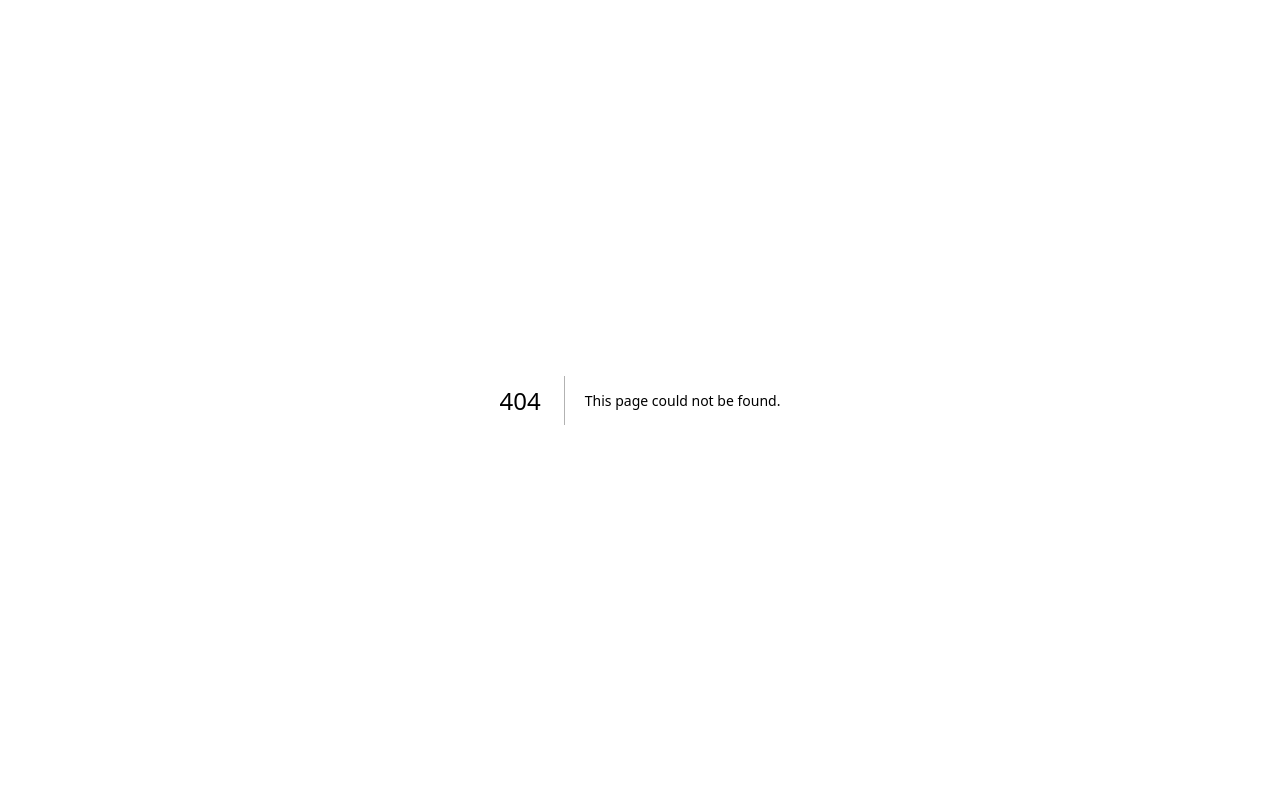
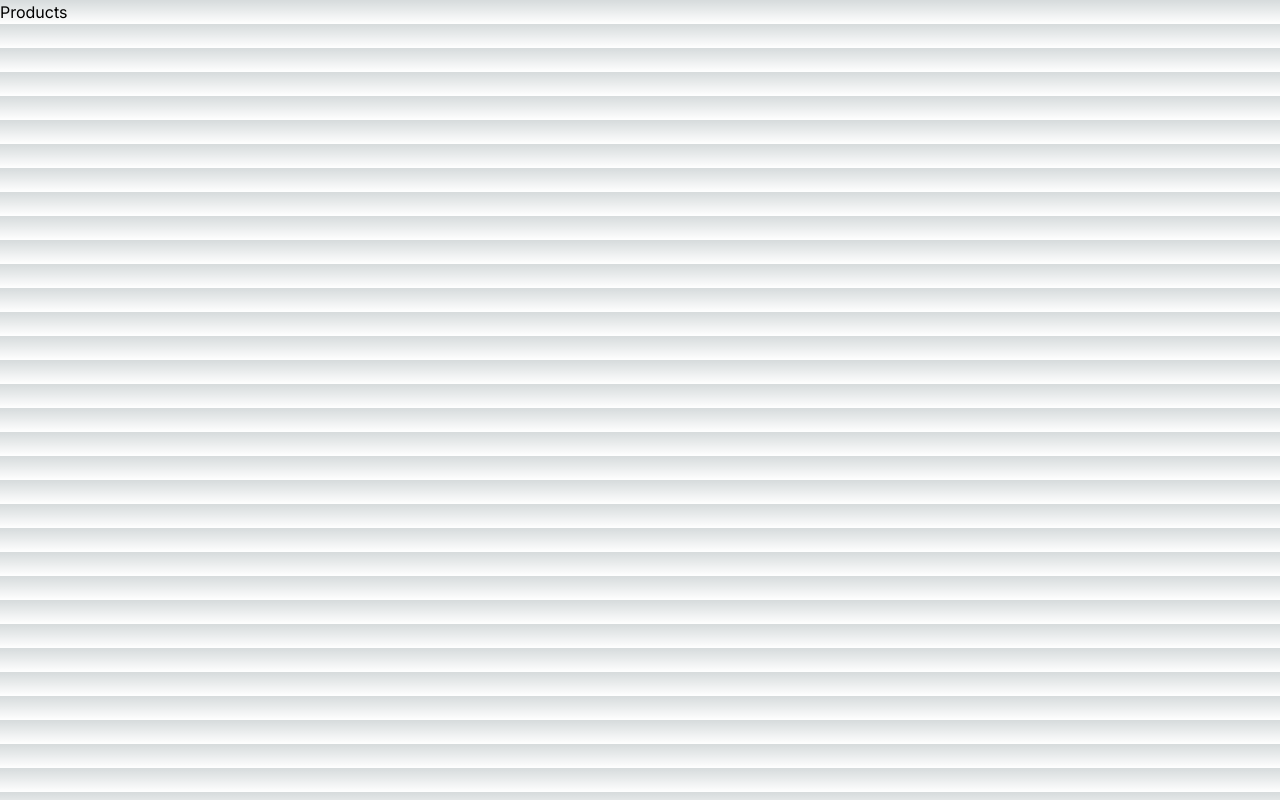
Before and after one commit to bagusperdanay7/toko-online-frontend, a Next.js app: page /products in a window 1280 px wide. Before the commit this address had no page. Built offline with nearby package versions, Linux system fonts and the light colour scheme.

Commit message:
first upload

```diff
--- /dev/null
+++ b/src/app/components/sidebar.js
@@ -0,0 +1,5 @@
+import Link from "next/link";
+
+export default function Sidebar() {
+  return <div>Sidebar</div>;
+}
--- a/src/app/globals.css
+++ b/src/app/globals.css
@@ -1,6 +1,10 @@
 @tailwind base;
 @tailwind components;
 @tailwind utilities;
+
+.btn {
+  @apply bg-coffee-800 py-4 px-7 rounded-xl hover:bg-coffee-800;
+}
 
 :root {
   --foreground-rgb: 0, 0, 0;
--- a/src/app/layout.js
+++ b/src/app/layout.js
@@ -4,8 +4,9 @@ import "./globals.css";
 const inter = Inter({ subsets: ["latin"] });
 
 export const metadata = {
-  title: "Create Next App",
-  description: "Generated by create next app",
+  title: "Toko Online Coffee",
+  description:
+    "Toko Online Coffee merupakan project buatan Bagus Perdana Yusuf & Robi Nurhidayat. Dibangun menggunakan Java Spring Boot dan Nextjs & React JS.",
 };
 
 export default function RootLayout({ children }) {
--- a/src/app/page.js
+++ b/src/app/page.js
@@ -1,8 +1,10 @@
 import Image from "next/image";
+import Sidebar from "./components/sidebar";
 
 export default function Home() {
   return (
     <main className="flex min-h-screen flex-col items-center justify-between p-24">
+      <Sidebar />
       <div className="z-10 max-w-5xl w-full items-center justify-between font-mono text-sm lg:flex">
         <p className="fixed left-0 top-0 flex w-full justify-center border-b border-gray-300 bg-gradient-to-b from-zinc-200 pb-6 pt-8 backdrop-blur-2xl dark:border-neutral-800 dark:bg-zinc-800/30 dark:from-inherit lg:static lg:w-auto  lg:rounded-xl lg:border lg:bg-gray-200 lg:p-4 lg:dark:bg-zinc-800/30">
           Get started by editing&nbsp;
@@ -107,6 +109,7 @@ export default function Home() {
             Instantly deploy your Next.js site to a shareable URL with Vercel.
           </p>
         </a>
+        <button className="btn">Coba</button>
       </div>
     </main>
   );
--- /dev/null
+++ b/src/app/products/page.js
@@ -0,0 +1,7 @@
+export default function Products() {
+  return (
+    <div>
+      <h1>Products</h1>
+    </div>
+  );
+}
--- a/tailwind.config.js
+++ b/tailwind.config.js
@@ -12,6 +12,23 @@ module.exports = {
         "gradient-conic":
           "conic-gradient(from 180deg at 50% 50%, var(--tw-gradient-stops))",
       },
+      colors: {
+        "primary-light-bg": "#F9F8FB",
+        "secondary-light-bg": "#FFFFFF",
+        coffee: {
+          50: "#faf7f0",
+          100: "#efe7d6",
+          200: "#decea9",
+          300: "#cdb27c",
+          400: "#c19c5e",
+          500: "#b6834a",
+          600: "#a0693f",
+          700: "#865137",
+          800: "#704332",
+          900: "#5c382b",
+          950: "#331c15",
+        },
+      },
     },
   },
   plugins: [],
```
